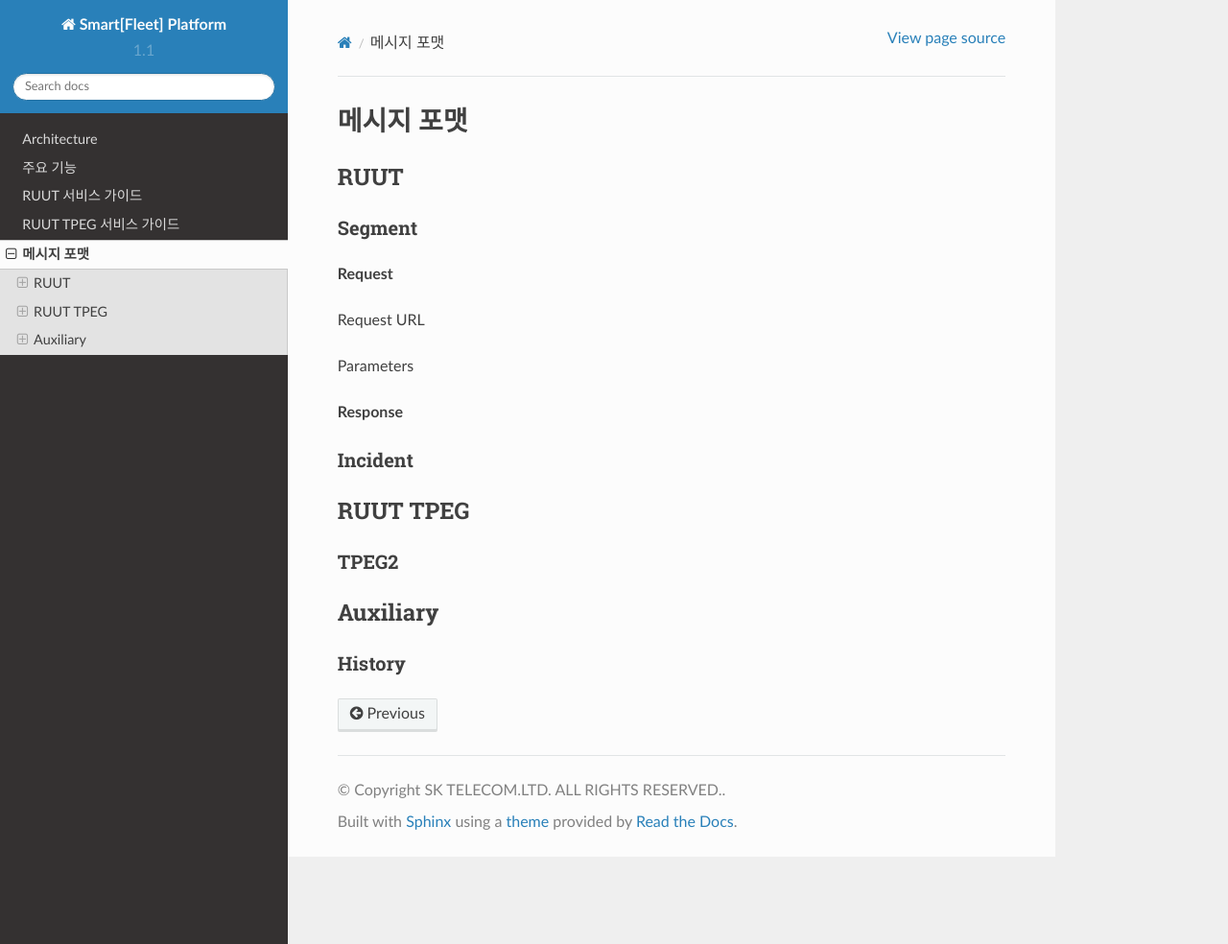
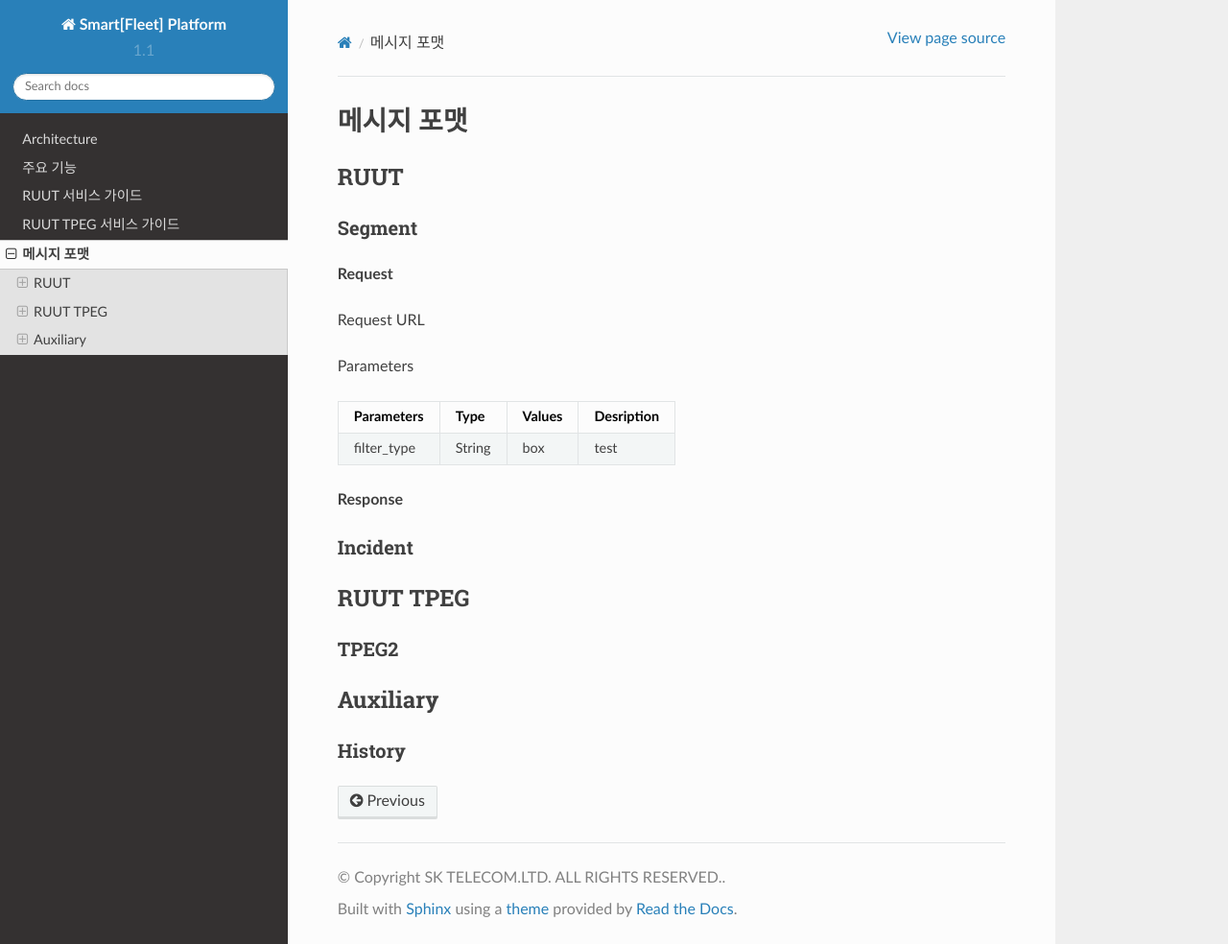
Before and after one commit to harudium/dyrods, a Sphinx documentation site: the page built from source/format.rst, in a window 1280 px wide and 984 px high. Shown: the whole window at 96% size. Built offline with Sphinx 7.4.7 and the Read the Docs theme 2.0.0, drawn with Linux system fonts in a browser that asks for light colours.

Commit message:
Update format.rst

```diff
--- a/source/format.rst
+++ b/source/format.rst
@@ -12,13 +12,12 @@ Request URL
 Parameters
 
 .. rst-class:: table-width-fix
-+------------------------+------------+----------+----------+
-| Parameters   | Type   | Values | Desription |
-+========================+============+==========+==========+
-| filter_type  | String   | box| test |
-+------------------------+------------+----------+----------+
-|            | ...        | ...      |          |
-+------------------------+------------+----------+----------+
+
++--------------+---------+------------+-------------------------------+
+| Parameters   | Type    | Values     | Desription                    |
++==============+=========+============+===============================+
+| filter_type  | String  | box        | test                          |
++--------------+---------+------------+-------------------------------+
 
 
 **Response**
```
